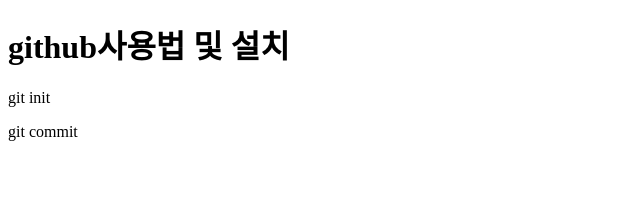
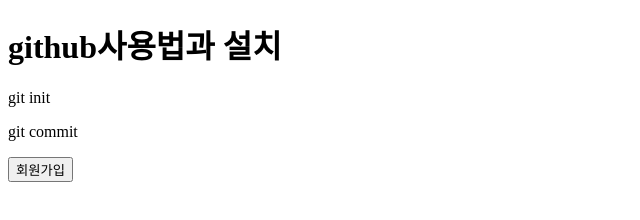
Before and after one commit to jongmin9015/company2-project, a plain HTML site: page index.html in a window 1280 px wide. Shown: the whole page, without its empty margins (0-640 px from the left). Drawn offline with Linux system fonts and the light colour scheme.

Commit message:
freshman first commit

```diff
--- a/index.html
+++ b/index.html
@@ -7,10 +7,12 @@
     <title>Document</title>
 </head>
 <body>
-    <h1>github사용법 및 설치</h1>
+    <h1>github사용법과 설치</h1>
     <p>git init</p>
 
     <!-- 기능 업그레이드 -->
     <p>git commit</p>
+
+    <button>회원가입</button>
 </body>
 </html>
```
